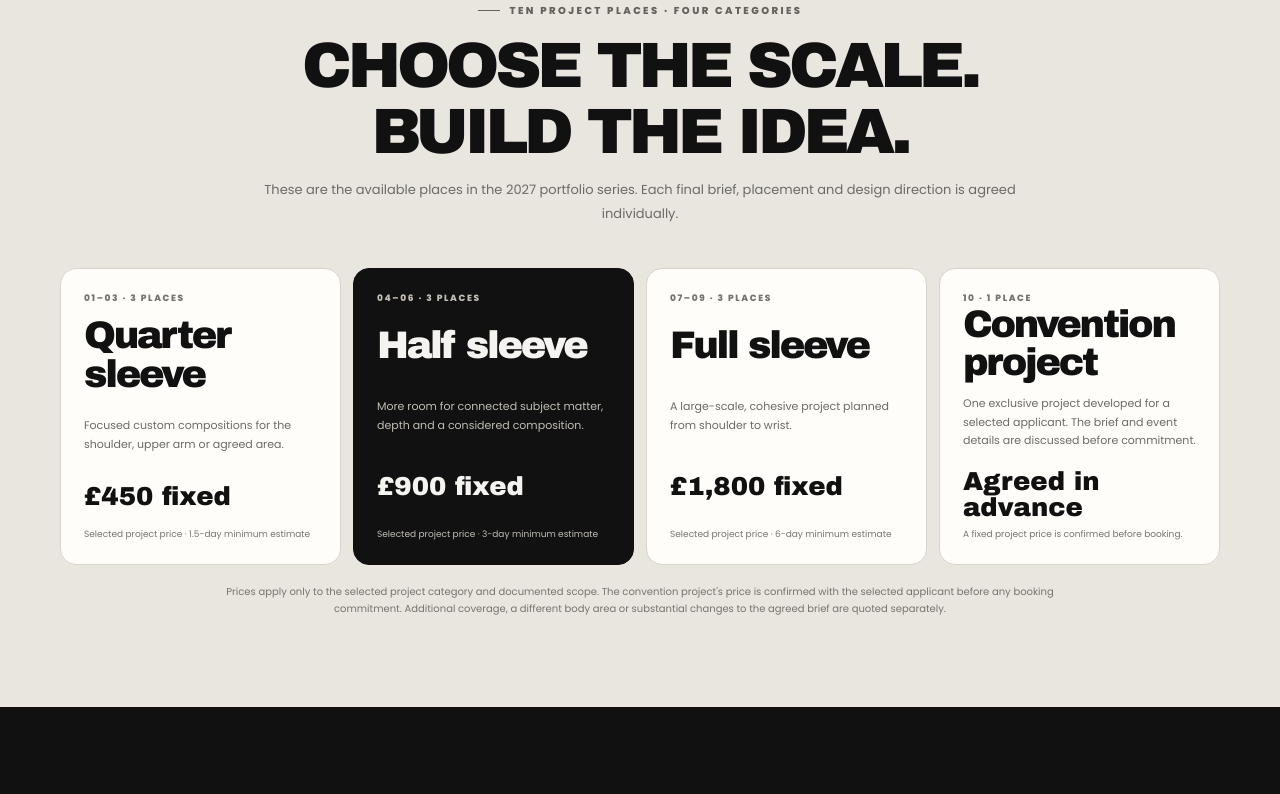
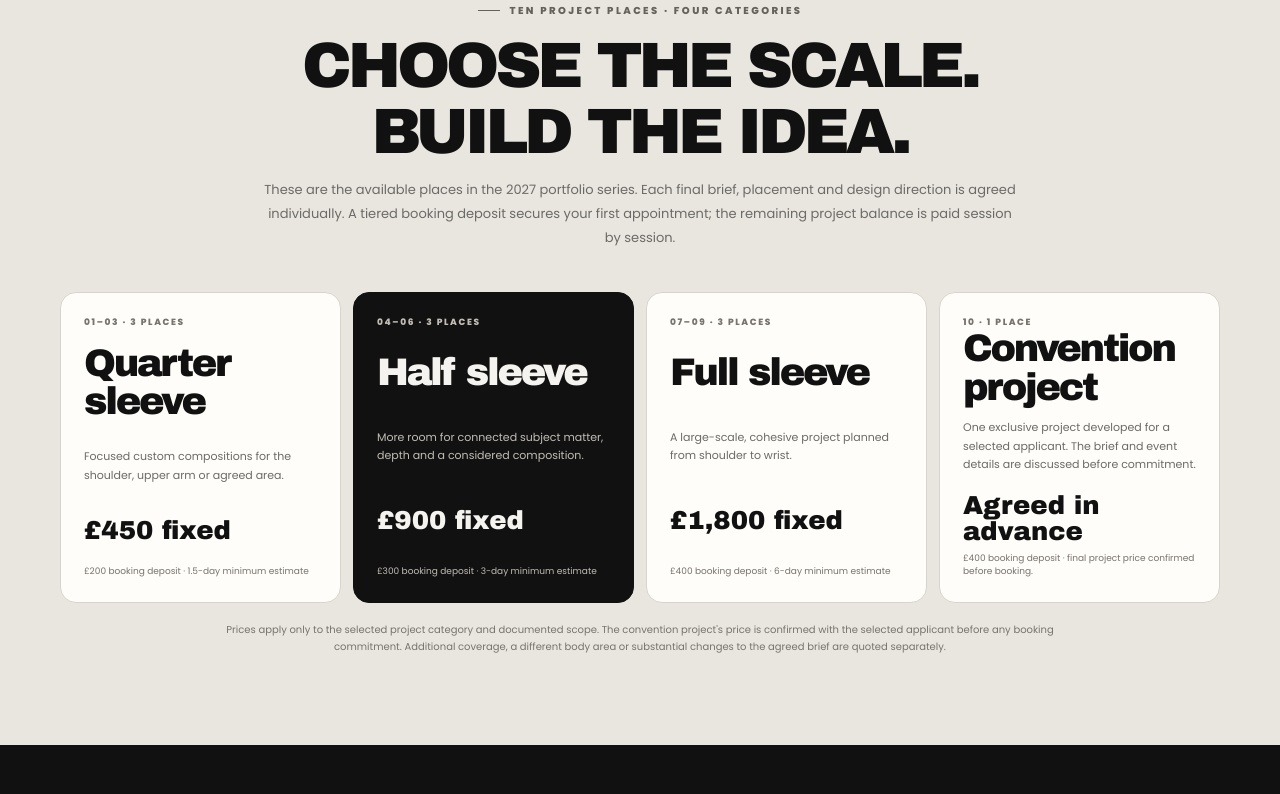
Before and after one commit to dontdoadan/dan-hughes-tattoos, a plain HTML site: page 2027-portfolio-projects/index.html in a window 1280 px wide. Shown: the part 1983-2777 px from the top of the page. Drawn offline with Linux system fonts and the light colour scheme.

Commit message:
Update portfolio campaign deposit structure

```diff
--- a/2027-portfolio-projects/index.html
+++ b/2027-portfolio-projects/index.html
@@ -41,15 +41,15 @@ header{height:76px;position:sticky;top:0;z-index:20;background:rgba(245,243,239,
 <div class="collage" aria-label="Selected black and grey realism tattoo portfolio photography"><figure class="shot left"><img src="https://raw.githubusercontent.com/dontdoadan/dan-hughes-tattoos/rebuild/editorial-portfolio-20261109/media/portrait.png" alt="Black and grey portrait tattoo artwork" fetchpriority="high"></figure><figure class="shot center"><img src="https://raw.githubusercontent.com/dontdoadan/dan-hughes-tattoos/rebuild/editorial-portfolio-20261109/media/lion.png" alt="Black and grey realism lion tattoo artwork" fetchpriority="high"></figure><figure class="shot right"><img src="https://raw.githubusercontent.com/dontdoadan/dan-hughes-tattoos/rebuild/editorial-portfolio-20261109/media/sculpture.png" alt="Classical sculpture inspired tattoo artwork" fetchpriority="high"></figure><div class="hero-caption">Custom work · No rushed finish</div></div></div></section>
 <section class="strip"><div class="wrap strip-grid"><div class="strip-item"><strong>10</strong><span>Selected projects</span></div><div class="strip-item"><strong>4</strong><span>Project categories</span></div><div class="strip-item"><strong>FIXED</strong><span>Agreed project price</span></div><div class="strip-item"><strong>2027</strong><span>Commission year</span></div></div></section>
 <section class="section"><div class="wrap"><div class="section-head"><p class="eyebrow">A different way to approach large tattoos</p><h2>THE WORK SHOULD SET THE PACE.</h2><p>Big tattoo projects deserve more than a rushed appointment or a collection of disconnected sessions. The brief is agreed first, the price is clear before booking, and the original design gets the time it needs.</p></div><div class="three"><article class="value-card"><span class="num">01</span><h3>Designed around you</h3><p>The composition is developed around your idea, anatomy, placement and the overall result you want to achieve.</p></article><article class="value-card"><span class="num">02</span><h3>Know the price first</h3><p>Selected sleeve projects have a fixed agreed price before work begins. You know the investment before committing.</p></article><article class="value-card"><span class="num">03</span><h3>No rushing to finish</h3><p>If the original agreed design needs additional tattooing time to reach the intended standard, that time is included in the fixed project price.</p></article></div></div></section>
-<section class="section offer" id="projects"><div class="wrap"><div class="section-head"><p class="eyebrow">Ten project places · Four categories</p><h2>CHOOSE THE SCALE.<br>BUILD THE IDEA.</h2><p>These are the available places in the 2027 portfolio series. Each final brief, placement and design direction is agreed individually.</p></div><div class="offer-grid">
-<article class="offer-card"><small>01–03 · 3 places</small><strong>Quarter sleeve</strong><p>Focused custom compositions for the shoulder, upper arm or agreed area.</p><div class="price">£450 fixed</div><div class="price-note">Selected project price · 1.5-day minimum estimate</div></article>
-<article class="offer-card dark"><small>04–06 · 3 places</small><strong>Half sleeve</strong><p>More room for connected subject matter, depth and a considered composition.</p><div class="price">£900 fixed</div><div class="price-note">Selected project price · 3-day minimum estimate</div></article>
-<article class="offer-card"><small>07–09 · 3 places</small><strong>Full sleeve</strong><p>A large-scale, cohesive project planned from shoulder to wrist.</p><div class="price">£1,800 fixed</div><div class="price-note">Selected project price · 6-day minimum estimate</div></article>
-<article class="offer-card"><small>10 · 1 place</small><strong>Convention project</strong><p>One exclusive project developed for a selected applicant. The brief and event details are discussed before commitment.</p><div class="price">Agreed in advance</div><div class="price-note">A fixed project price is confirmed before booking.</div></article>
+<section class="section offer" id="projects"><div class="wrap"><div class="section-head"><p class="eyebrow">Ten project places · Four categories</p><h2>CHOOSE THE SCALE.<br>BUILD THE IDEA.</h2><p>These are the available places in the 2027 portfolio series. Each final brief, placement and design direction is agreed individually. A tiered booking deposit secures your first appointment; the remaining project balance is paid session by session.</p></div><div class="offer-grid">
+<article class="offer-card"><small>01–03 · 3 places</small><strong>Quarter sleeve</strong><p>Focused custom compositions for the shoulder, upper arm or agreed area.</p><div class="price">£450 fixed</div><div class="price-note">£200 booking deposit · 1.5-day minimum estimate</div></article>
+<article class="offer-card dark"><small>04–06 · 3 places</small><strong>Half sleeve</strong><p>More room for connected subject matter, depth and a considered composition.</p><div class="price">£900 fixed</div><div class="price-note">£300 booking deposit · 3-day minimum estimate</div></article>
+<article class="offer-card"><small>07–09 · 3 places</small><strong>Full sleeve</strong><p>A large-scale, cohesive project planned from shoulder to wrist.</p><div class="price">£1,800 fixed</div><div class="price-note">£400 booking deposit · 6-day minimum estimate</div></article>
+<article class="offer-card"><small>10 · 1 place</small><strong>Convention project</strong><p>One exclusive project developed for a selected applicant. The brief and event details are discussed before commitment.</p><div class="price">Agreed in advance</div><div class="price-note">£400 booking deposit · final project price confirmed before booking.</div></article>
 </div><p class="fine">Prices apply only to the selected project category and documented scope. The convention project's price is confirmed with the selected applicant before any booking commitment. Additional coverage, a different body area or substantial changes to the agreed brief are quoted separately.</p></div></section>
 <section class="section proof" id="pricing"><div class="wrap"><div class="section-head"><p class="eyebrow">Price clarity · Scope protection</p><h2>ONE AGREED PRICE.<br>NO HOURLY SURPRISES.</h2><p>For the three sleeve categories, the selected project price covers the original agreed design and the tattooing time reasonably needed to complete it to the intended standard.</p></div><div class="proof-grid"><article class="proof-card"><b>01</b><h3>Price confirmed first</h3><p>Your agreed design direction, placement and coverage are documented before the project begins.</p></article><article class="proof-card"><b>02</b><h3>Extra completion time included</h3><p>If the original agreed work needs longer than estimated, the additional tattooing time is absorbed within the selected fixed price.</p></article><article class="proof-card"><b>03</b><h3>Changes stay transparent</h3><p>New coverage, a new concept or substantial changes outside the agreed scope are discussed and priced separately before proceeding.</p></article></div></div></section>
-<section class="section"><div class="wrap"><div class="section-head"><p class="eyebrow">From first idea to finished tattoo</p><h2>A CLEAR PROCESS.<br>AT EVERY STAGE.</h2><p>Applying is the first step. A place is only confirmed after selection, a written agreement and the required deposit.</p></div><div class="process" id="process"><article class="step"><b>01</b><h3>Apply</h3><p>Share your idea, placement, references and preferred project category.</p></article><article class="step"><b>02</b><h3>Selection</h3><p>Applications are reviewed for creative potential, fit and practical feasibility.</p></article><article class="step"><b>03</b><h3>Agree</h3><p>We confirm the design direction, scope, fixed price and booking terms in writing.</p></article><article class="step"><b>04</b><h3>Create</h3><p>The tattoo is planned and completed with the time needed for the agreed work.</p></article></div></div></section>
-<section class="section apply" id="apply"><div class="wrap"><div class="section-head"><p class="eyebrow">Applications are open</p><h2>TELL ME WHAT YOU WANT TO CREATE.</h2><p>You do not need a finished design. Give me enough detail to understand the idea, placement and scale.</p></div><div class="form-layout"><aside class="form-note"><p class="eyebrow">Before you apply</p><h3>Good projects start with a clear brief.</h3><p>Only ten projects will be selected. Applying does not reserve a place or create a booking.</p><ul><li>You must be 18 or over.</li><li>Applications are reviewed individually.</li><li>The agreed price is confirmed before booking.</li><li>A 50% deposit secures a selected sleeve project and is due at least seven days before the first session.</li><li>Any image permission is requested separately.</li></ul></aside>
+<section class="section"><div class="wrap"><div class="section-head"><p class="eyebrow">From first idea to finished tattoo</p><h2>A CLEAR PROCESS.<br>AT EVERY STAGE.</h2><p>Applying is the first step. A place is only confirmed after selection, a written agreement and the applicable booking deposit.</p></div><div class="process" id="process"><article class="step"><b>01</b><h3>Apply</h3><p>Share your idea, placement, references and preferred project category.</p></article><article class="step"><b>02</b><h3>Selection</h3><p>Applications are reviewed for creative potential, fit and practical feasibility.</p></article><article class="step"><b>03</b><h3>Agree</h3><p>We confirm the design direction, scope, fixed price and booking terms in writing.</p></article><article class="step"><b>04</b><h3>Create</h3><p>The tattoo is planned and completed with the time needed for the agreed work.</p></article></div></div></section>
+<section class="section apply" id="apply"><div class="wrap"><div class="section-head"><p class="eyebrow">Applications are open</p><h2>TELL ME WHAT YOU WANT TO CREATE.</h2><p>You do not need a finished design. Give me enough detail to understand the idea, placement and scale.</p></div><div class="form-layout"><aside class="form-note"><p class="eyebrow">Before you apply</p><h3>Good projects start with a clear brief.</h3><p>Only ten projects will be selected. Applying does not reserve a place or create a booking.</p><ul><li>You must be 18 or over.</li><li>Applications are reviewed individually.</li><li>The agreed price is confirmed before booking.</li><li>Booking deposits: £200 quarter sleeve, £300 half sleeve, £400 full sleeve or convention project. Your deposit rolls forward and is deducted from your final session.</li><li>Each subsequent session is paid separately, beforehand or on the day of the appointment.</li><li>Any image permission is requested separately.</li></ul></aside>
 <form class="form" id="application-form"><h3>Project application</h3><div class="fields">
 <div class="field"><label for="fullName">Full name *</label><input id="fullName" name="fullName" autocomplete="name" required maxlength="120"></div>
 <div class="field"><label for="email">Email address *</label><input id="email" name="email" type="email" autocomplete="email" required maxlength="254"></div>
@@ -73,7 +73,7 @@ header{height:76px;position:sticky;top:0;z-index:20;background:rgba(245,243,239,
 <section class="section"><div class="wrap"><div class="section-head"><p class="eyebrow">Questions, answered</p><h2>BEFORE YOU APPLY.</h2></div><div class="faq">
 <details><summary>Are the prices fixed?</summary><p>The listed prices are the selected fixed prices for the quarter, half and full sleeve categories, subject to the agreed design, placement and coverage. The convention project's fixed price is confirmed before booking.</p></details>
 <details><summary>What happens if the tattoo takes longer?</summary><p>If additional tattooing time is needed to complete the original agreed design to the intended standard, that time is included in the selected sleeve project price. This does not cover new coverage, a replacement concept or substantial changes to the agreed brief.</p></details>
-<details><summary>How does the deposit work?</summary><p>A 50% deposit forms part of the agreed project total and is due at least seven days before the first session. The remaining balance is paid during the project under the agreed payment schedule.</p></details>
+<details><summary>How does the booking deposit work?</summary><p>The booking deposit is £200 for a quarter sleeve, £300 for a half sleeve and £400 for a full sleeve. The convention project also has a £400 booking deposit unless its agreed scope requires a different amount. Your deposit secures the project and first appointment, rolls forward throughout the project and is deducted from your final session. It is not charged again. Each subsequent session is paid separately, either beforehand or on the day of your appointment.</p></details>
 <details><summary>Do I have to choose one of the concepts?</summary><p>No. The categories describe the available project places. The final design is developed with you around your idea, anatomy and placement.</p></details>
 <details><summary>Does applying give permission to use my tattoo in your portfolio?</summary><p>No. Photography or video permission is requested separately. Applying does not give permission to publish your tattoo or personal images.</p></details>
 <details><summary>Does an application guarantee a place?</summary><p>No. Applications are reviewed individually. A place is only confirmed after selection, written agreement and deposit arrangements.</p></details>
```
